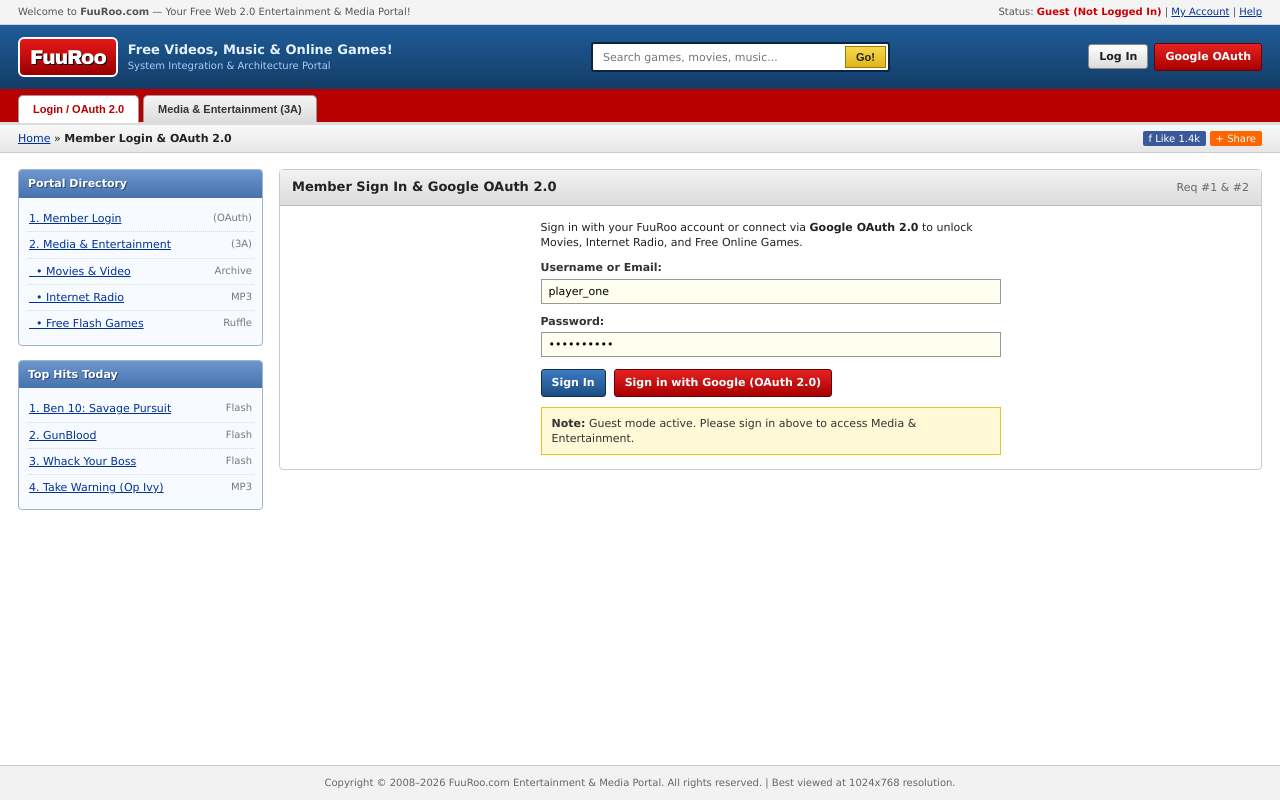
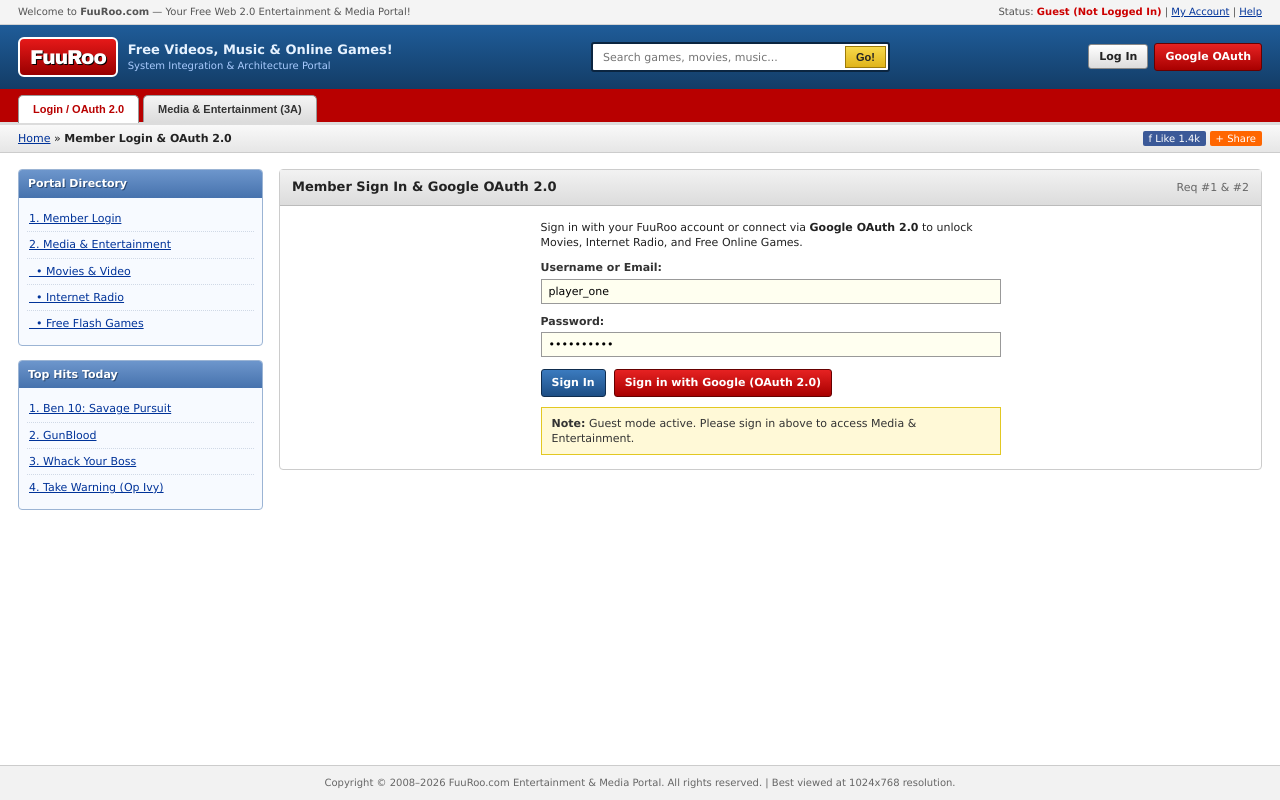
Before and after one commit to IsaiahLynelPineda/fuuroo-arcade, a Flask app: page / in a window 1280 px wide. Run offline with Flask 3, Linux system fonts and the light colour scheme.

Commit message:
Update FuuRoo UI for Media and Entertainment scope

```diff
--- a/templates/index.html
+++ b/templates/index.html
@@ -256,7 +256,6 @@
         }
 
         .dir-list li:last-child { border-bottom: none; }
-        .dir-count { color: #777777; font-size: 10px; }
 
         /* MAIN CONTENT AREA */
         .main-content {
@@ -528,11 +527,11 @@
                 <div class="side-box-header">Portal Directory</div>
                 <div class="side-box-content">
                     <ul class="dir-list">
-                        <li><a onclick="switchTab('auth')">1. Member Login</a> <span class="dir-count">(OAuth)</span></li>
-                        <li><a onclick="switchTab('media')">2. Media &amp; Entertainment</a> <span class="dir-count">(3A)</span></li>
-                        <li><a onclick="switchTab('media'); switchMediaSub('video')">&nbsp;&nbsp;&bull; Movies &amp; Video</a> <span class="dir-count">Archive</span></li>
-                        <li><a onclick="switchTab('media'); switchMediaSub('music')">&nbsp;&nbsp;&bull; Internet Radio</a> <span class="dir-count">MP3</span></li>
-                        <li><a onclick="switchTab('media'); switchMediaSub('games')">&nbsp;&nbsp;&bull; Free Flash Games</a> <span class="dir-count">Ruffle</span></li>
+                        <li><a onclick="switchTab('auth')">1. Member Login</a></li>
+                        <li><a onclick="switchTab('media')">2. Media &amp; Entertainment</a></li>
+                        <li><a onclick="switchTab('media'); switchMediaSub('video')">&nbsp;&nbsp;&bull; Movies &amp; Video</a></li>
+                        <li><a onclick="switchTab('media'); switchMediaSub('music')">&nbsp;&nbsp;&bull; Internet Radio</a></li>
+                        <li><a onclick="switchTab('media'); switchMediaSub('games')">&nbsp;&nbsp;&bull; Free Flash Games</a></li>
                     </ul>
                 </div>
             </div>
@@ -542,10 +541,10 @@
                 <div class="side-box-header">Top Hits Today</div>
                 <div class="side-box-content">
                     <ul class="dir-list">
-                        <li><a onclick="openPlayer('Ben 10: Savage Pursuit', '/api/media/swf_proxy?game=ben10', 'swf')">1. Ben 10: Savage Pursuit</a> <span class="dir-count">Flash</span></li>
-                        <li><a onclick="openPlayer('GunBlood', '/api/media/swf_proxy?game=gunblood', 'swf')">2. GunBlood</a> <span class="dir-count">Flash</span></li>
-                        <li><a onclick="openPlayer('Whack Your Boss (17 Ways)', '/api/media/swf_proxy?game=whackyourboss', 'swf')">3. Whack Your Boss</a> <span class="dir-count">Flash</span></li>
-                        <li><a onclick="switchTab('media'); switchMediaSub('music'); playRadio('/api/media/audio_proxy?track=opivy-take-warning', 'Take Warning', 'Operation Ivy')">4. Take Warning (Op Ivy)</a> <span class="dir-count">MP3</span></li>
+                        <li><a onclick="openPlayer('Ben 10: Savage Pursuit', '/api/media/swf_proxy?game=ben10', 'swf')">1. Ben 10: Savage Pursuit</a></li>
+                        <li><a onclick="openPlayer('GunBlood', '/api/media/swf_proxy?game=gunblood', 'swf')">2. GunBlood</a></li>
+                        <li><a onclick="openPlayer('Whack Your Boss (17 Ways)', '/api/media/swf_proxy?game=whackyourboss', 'swf')">3. Whack Your Boss</a></li>
+                        <li><a onclick="switchTab('media'); switchMediaSub('music'); playRadio('/api/media/audio_proxy?track=opivy-take-warning', 'Take Warning', 'Operation Ivy')">4. Take Warning (Op Ivy)</a></li>
                     </ul>
                 </div>
             </div>
```
